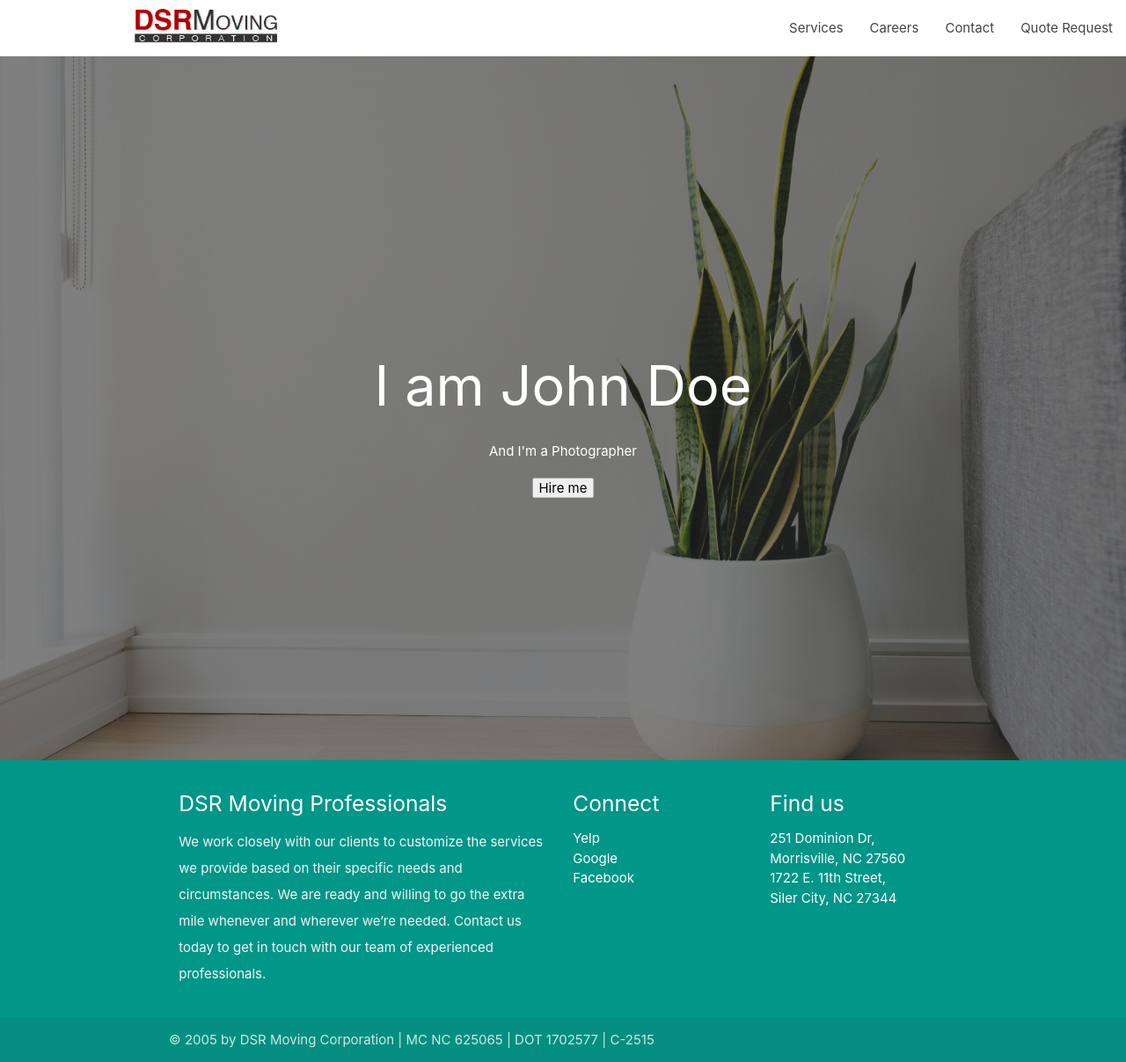
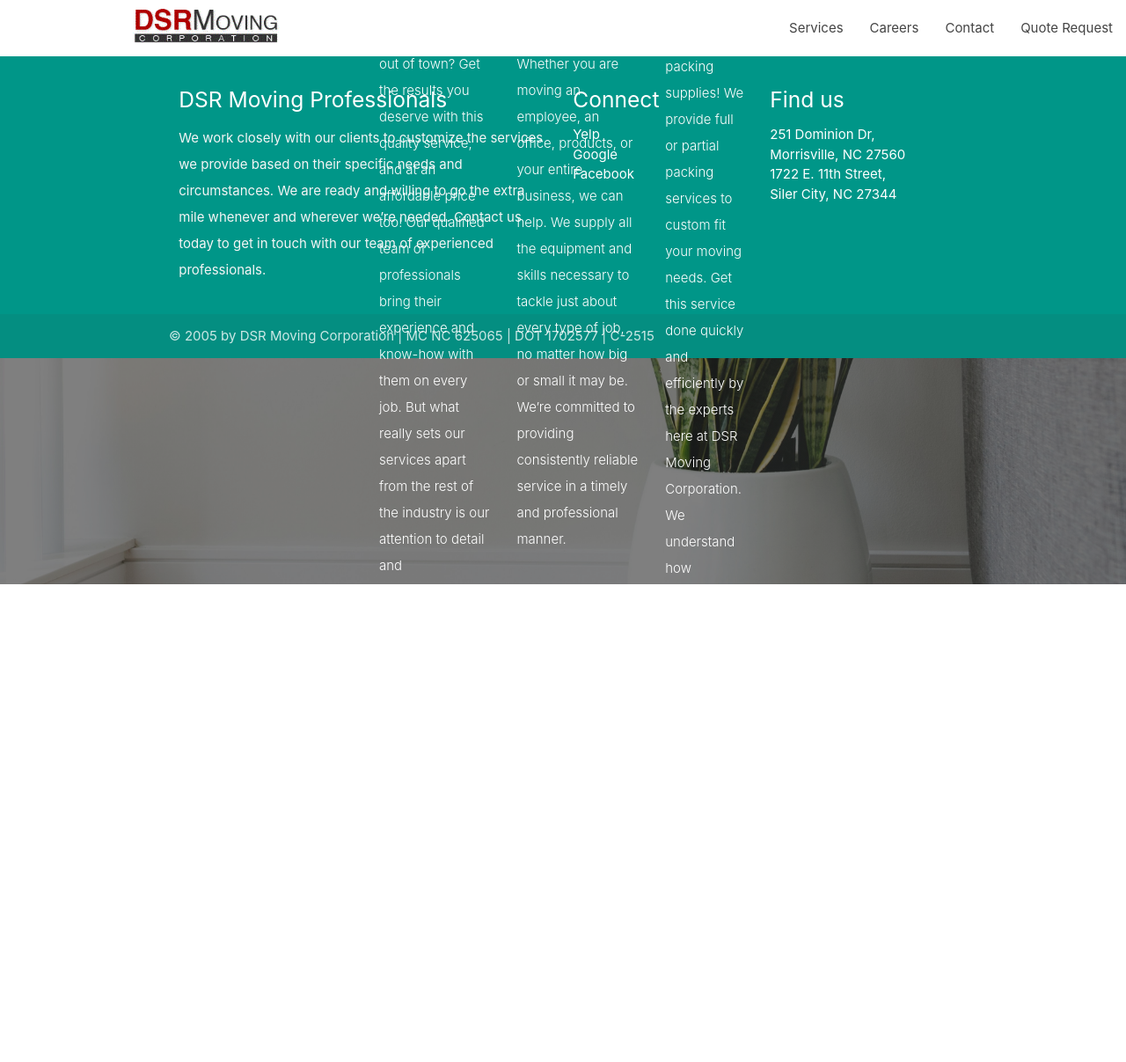
Before and after one commit to lamanaml/dsrmoving, a PHP site: page /index2.php in a window 1280 px wide. Shown: the whole page at 88% size. After the commit the page ends 664 px from the top, so only its background shows below. Run offline with PHP 8.4, Linux system fonts and the light colour scheme; some libraries are stand-ins or nearby versions.

Commit message:
updated home

```diff
--- a/assets/css/style.css
+++ b/assets/css/style.css
@@ -18,7 +18,7 @@
 
 
   /* Set a specific height */
-  height: 100%;
+  height: 75%;
 
   /* Position and center the image to scale nicely on all screens */
   background-position: center;
@@ -29,7 +29,7 @@
 
 /* Place text in the middle of the image */
 .hero-text {
-  text-align: center;
+  text-align: left;
   position: absolute;
   top: 50%;
   left: 50%;
--- a/index2.php
+++ b/index2.php
@@ -23,10 +23,33 @@
 
 <div class="hero-image">
   <div class="hero-text">
-    <h1>I am John Doe</h1>
-    <p>And I'm a Photographer</p>
-    <button>Hire me</button>
-  </div>
+  <!-- Services -->
+  <div class="container flex-container">
+    <div >
+      <div class="icon-block">
+        <h2 class="center brown-text"><i class="fas fa-people-carry"></i></h2>
+        <h5 class="center">Residential Moves</h5>
+        <p class="light">Moving across town, into town or out of town? Get the results you deserve with this quality service, and at an affordable price too! Our qualified team of professionals bring their experience and know-how with them on every job. But what really sets our services apart from the rest of the industry is our attention to detail and receptiveness to the unique needs of each client.</p>
+      </div>
+    </div>
+
+    <div >
+      <div class="icon-block">
+        <h2 class="center brown-text"><i class="fas fa-truck-moving"></i></h2>
+        <h5 class="center">Commercial Moves</h5>
+        <p class="light">Trust our Experience.  Whether you are moving an employee, an office, products, or your entire business, we can help. We supply all the equipment and skills necessary to tackle just about every type of job, no matter how big or small it may be. We’re committed to providing consistently reliable service in a timely and professional manner.</p>
+      </div>
+    </div>
+
+    <div>
+      <div class="icon-block">
+        <h2 class="center brown-text"><i class="fas fa-box-open"></i></h2>
+        <h5 class="center">Packing</h5>
+        <p class="light">We provide packing services and packing supplies!  We provide full or partial packing services to custom fit your moving needs. Get this service done quickly and efficiently by the experts here at DSR Moving Corporation. We understand how important it is to feel confident and worry free when it comes to the service we provide.</p>
+      </div>
+    </div>
+
+    </div>
 </div>
 
 
```
